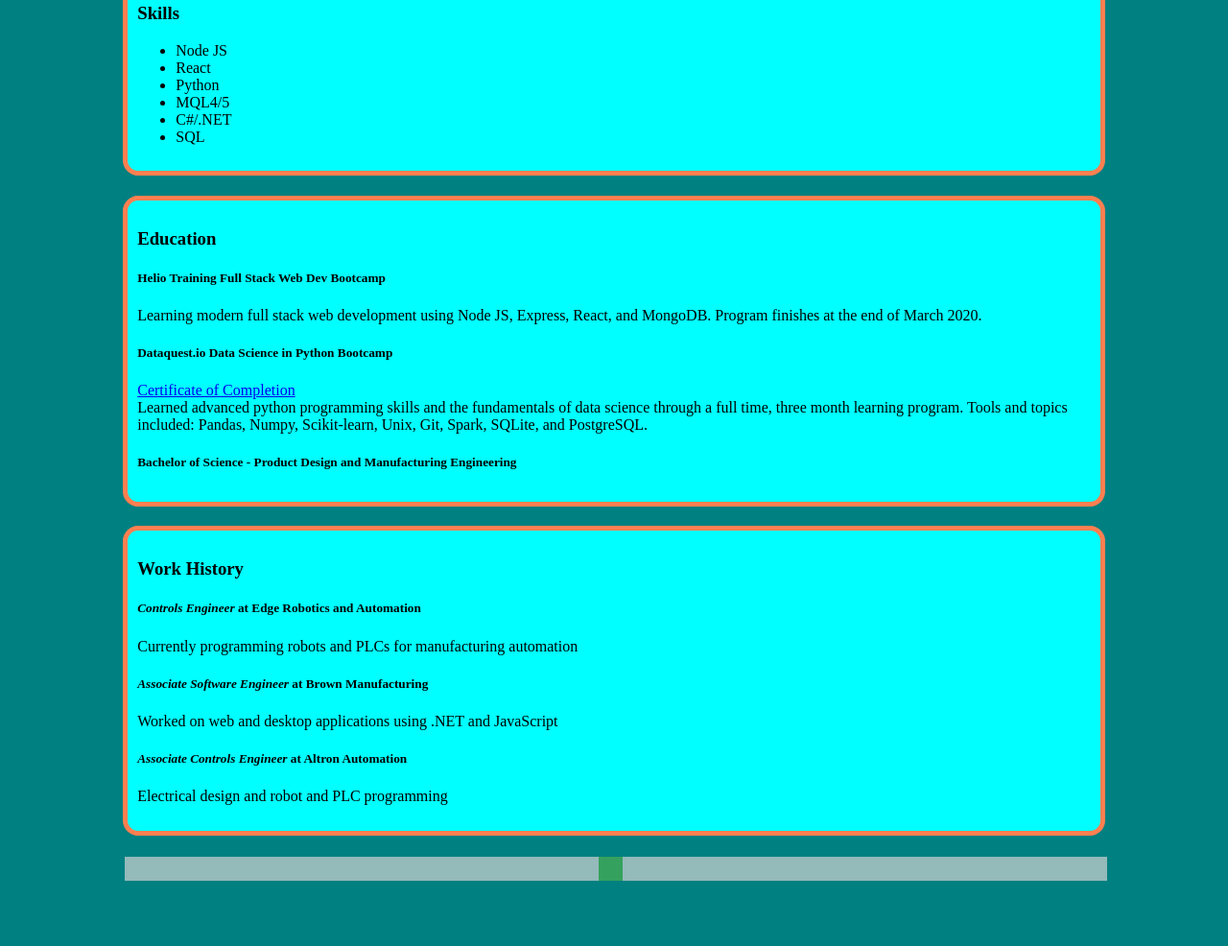
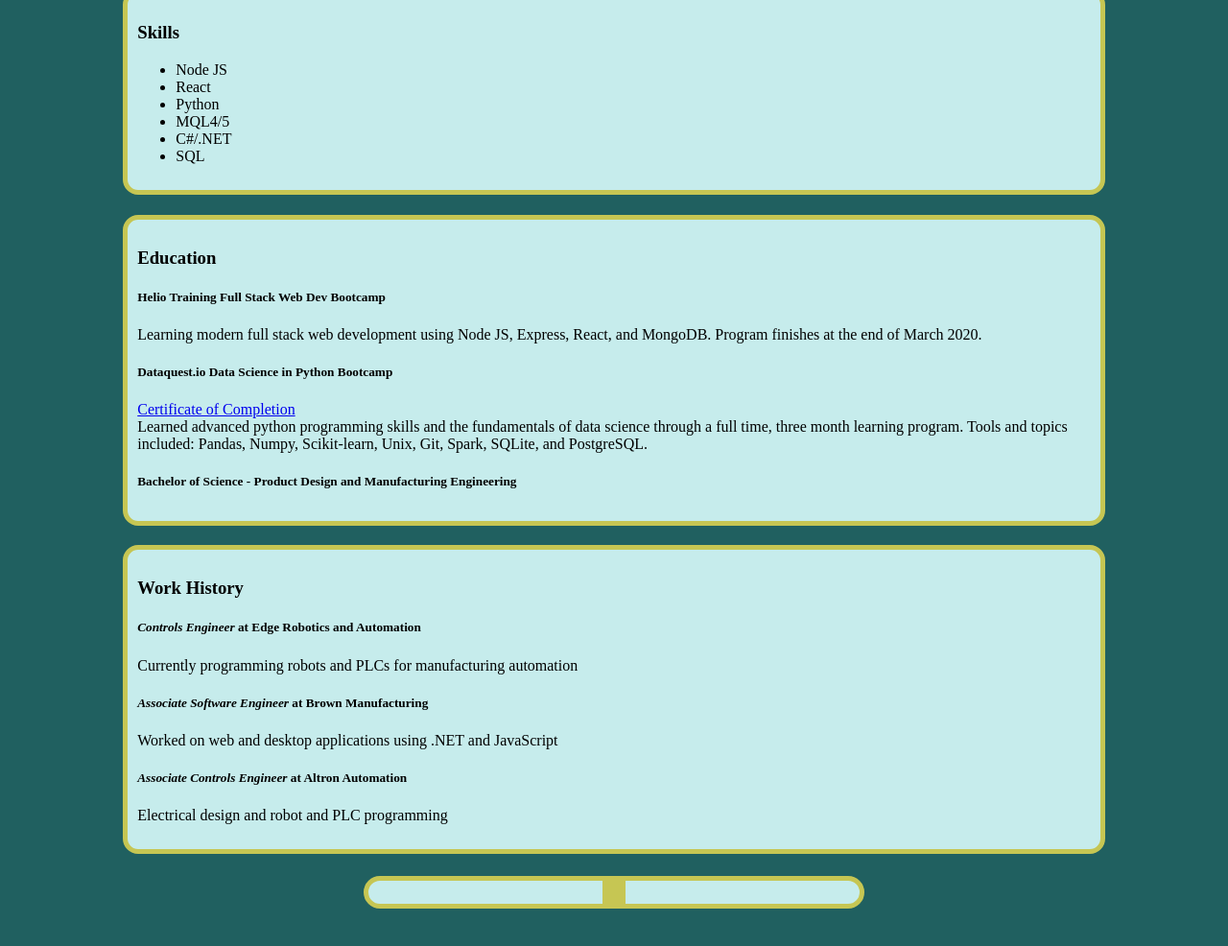
Before and after one commit to vandyand/vandyand.github.io, a plain HTML site: page index.html in a window 1280 px wide. Shown: the part 322-1308 px from the top of the page at 96% size. Drawn offline with Linux system fonts and the light colour scheme.

Commit message:
updated dynamic coloring function and scrollbar

```diff
--- a/index.css
+++ b/index.css
@@ -1,79 +1,53 @@
 :root {
-    --color1: coral;
-    --color2: teal;
-    --color3: aqua;
+    --color1: teal;
+    --color2: aqua;
+    --color3: coral;
 }
 
 body {
-    background-color: var(--color2);
+    display:flex;
+    flex-direction:column;
+    background-color:var(--color1);
     margin: 10%;
     margin-top: 5%;
 }
 
 .card {
-    background-color: var(--color3);
-    border: 5px solid var(--color1);
+    background-color:var(--color2);
+    border: 5px solid var(--color3);
     border-radius: 1em;
     margin-bottom: 2%;
     padding: 1%;
 }
 
-.slidecontainer {
-    width: 100%;
-    /* Width of the outside container */
+.sliderWrapper {
+    display:flex;
+    justify-content: center;
 }
 
-/* The slider itself */
-
 .slider {
-    -webkit-appearance: none;
-    /* Override default CSS styles */
+    -webkit-appearance: none; /* Override default CSS styles */
     appearance: none;
-    width: 100%;
-    /* Full-width */
-    height: 25px;
-    /* Specified height */
-    background: #d3d3d3;
-    /* Grey background */
-    outline: none;
-    /* Remove outline */
-    opacity: 0.7;
-    /* Set transparency (for mouse-over effects on hover) */
-    -webkit-transition: .2s;
-    /* 0.2 seconds transition on hover */
-    transition: opacity .2s;
-}
-
-/* Mouse-over effects */
-
-.slider:hover {
-    opacity: 1;
-    /* Fully shown on mouse-over */
+    width:50%;
+    /*height: 25px;  Specified height */
+    background: var(--color2); /* Grey background */
+    border: 5px solid var(--color3);
+    border-radius: 5em;
+    outline: none; /* Remove outline */
 }
 
 /* The slider handle (use -webkit- (Chrome, Opera, Safari, Edge) and -moz- (Firefox) to override default look) */
 
 .slider::-webkit-slider-thumb {
-    -webkit-appearance: none;
-    /* Override default look */
+    -webkit-appearance: none; /* Override default look */
     appearance: none;
-    width: 25px;
-    /* Set a specific slider handle width */
-    height: 25px;
-    /* Slider handle height */
-    background: #4CAF50;
-    /* Green background */
-    cursor: pointer;
-    /* Cursor on hover */
+    width: 24px; /* Set a specific slider handle width */
+    height: 24px; /* Slider handle height */
+    cursor: pointer; /* Cursor on hover */
 }
 
 .slider::-moz-range-thumb {
-    width: 25px;
-    /* Set a specific slider handle width */
-    height: 25px;
-    /* Slider handle height */
-    background: #4CAF50;
-    /* Green background */
-    cursor: pointer;
-    /* Cursor on hover */
+    width: 24px; /* Set a specific slider handle width */
+    height: 24px; /* Slider handle height */
+    cursor: pointer; /* Cursor on hover */
 }
--- a/index.html
+++ b/index.html
@@ -71,10 +71,12 @@
         </article>
 
     </main>
-    <div class="slidecontainer">
-        <input type="range" min="1" max="100" value="50" class="slider" id="myRange">
-    </div>
-    <div id="demo"></div>
+
+    <section class="sliderWrapper">
+        <style data="test" type="text/css"></style>
+        <input type="range" class="slider" id="myRange" min="1" max="1000" value="500">
+    </section>
+
 </body>
 
 
--- a/index.js
+++ b/index.js
@@ -1,19 +1,26 @@
 let slider = document.getElementById("myRange");
 
-// Update the current slider value (each time you drag the slider handle)
-slider.oninput = function() {
+updateColor = () => {
     // let color = 'red';
     // let color = '#'+String(slider.value).padStart(3,'0');
     // let color = 'rgb(100,100,100)';
-    let color1 = 'hsl('+String(slider.value*3.6)+',50%,50%)';
-    let color2 = 'hsl('+String((slider.value*3.6-45)%360)+',50%,50%)';
-    let color3 = 'hsl('+String((slider.value*3.6+45)%360)+',50%,50%)';
+    let color1 = 'hsl('+String(slider.value*0.36)+',50%,25%)';
+    let color2 = 'hsl('+String(slider.value*0.36)+',50%,85%)';
+    let color3 = 'hsl('+String((slider.value*0.36+240)%360)+',50%,55%)';
     console.log(color1,color2,color3);
     document.body.style.backgroundColor = color1;
     for (let item of document.getElementsByClassName('card')){
         item.style.backgroundColor = color2;
         item.style.borderColor = color3;
     }
-    // document.getElementsByClassName('card').style.backgroundColor = color2;
-    // document.getElementsByClassName('card').style.borderColor = color3;
+    for (let item of document.getElementsByClassName('slider')){
+        item.style.backgroundColor = color2;
+        item.style.borderColor = color3;
+    }
+
+    var style = document.querySelector('[data="test"]');
+    style.innerHTML = ".slider::-webkit-slider-thumb { background-color: " + color3 + " !important; }";
 }
+
+document.onload = updateColor();
+slider.oninput = () => updateColor();
```
